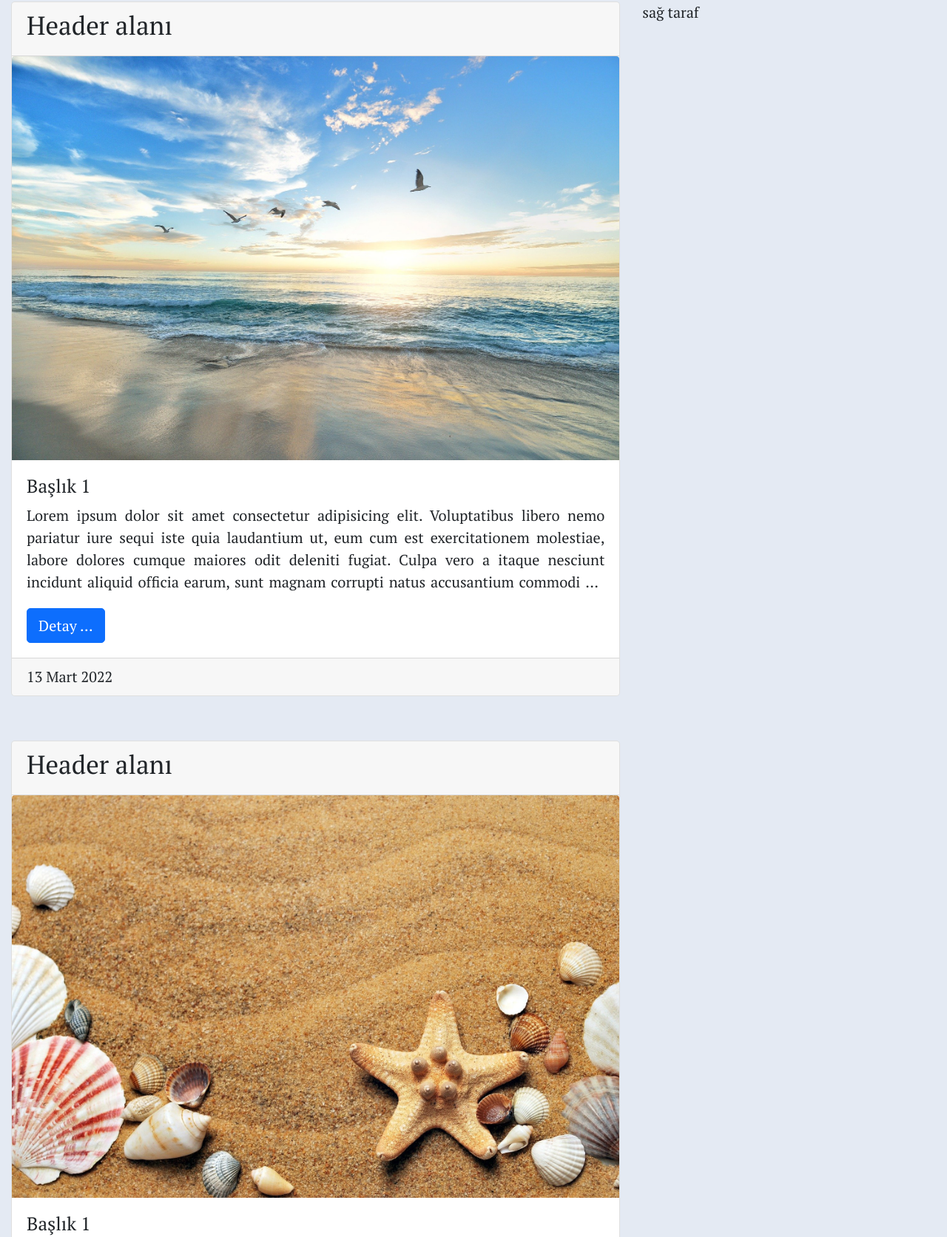
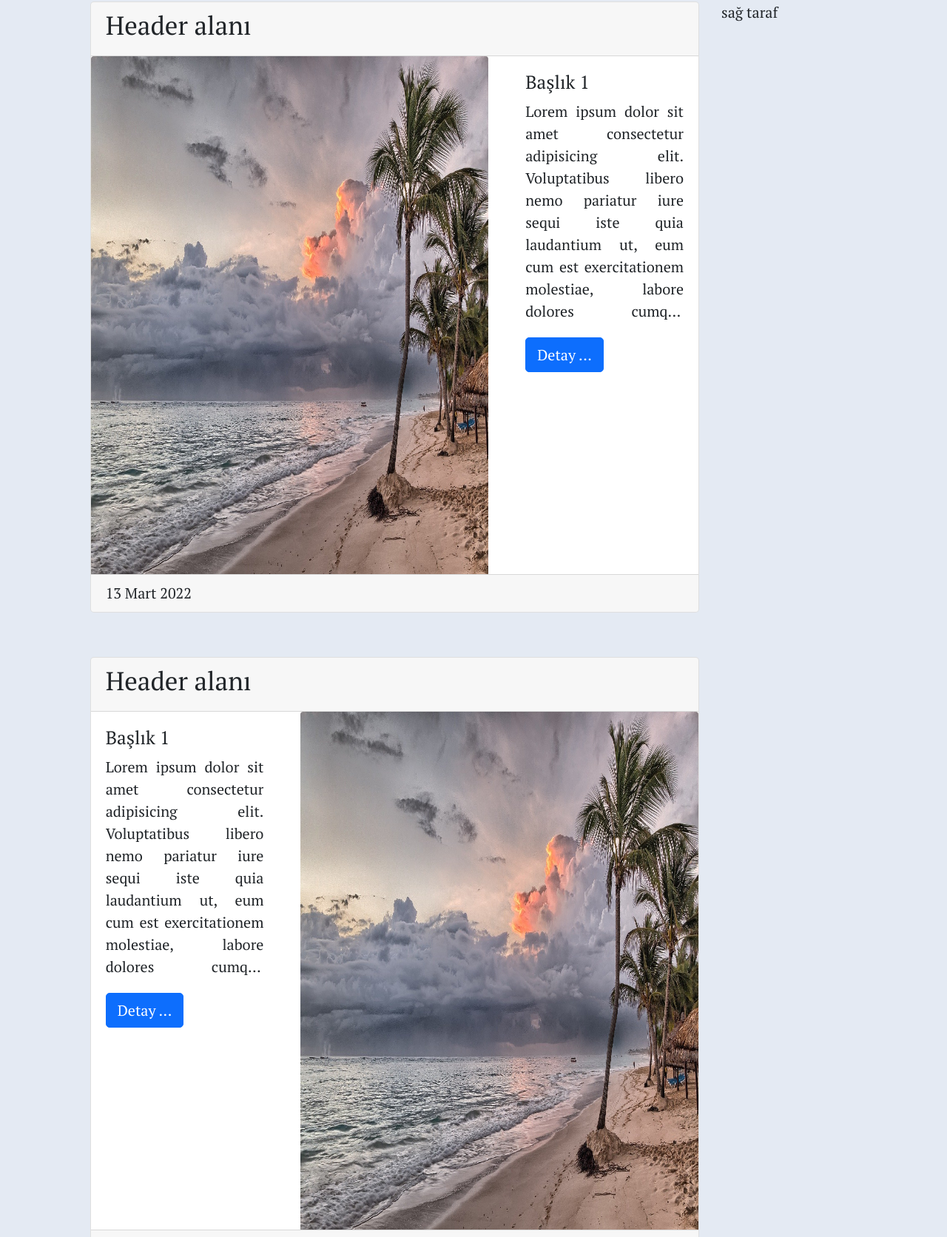
Before and after one commit to hamitmizrak/ecodation_blog, a plain HTML site: page frontend/index.html in a window 1280 px wide. Shown: the part 858-2530 px from the top of the page at 74% size. Drawn offline with nearby package versions, Linux system fonts and the light colour scheme.

Commit message:
main pictures

```diff
--- a/frontend/index.html
+++ b/frontend/index.html
@@ -155,23 +155,33 @@
     <!-- main start -->
     <main class="container-fluid">
         <div class="row">
+            <div class="col-md-1 mt-5">
+            </div>
+
             <!-- sol taraf -->
             <div class="col-md-8 mt-5">
                 <div class="card mb-5">
                     <div class="card-header">
                         <h3>Header alanı</h3>
                     </div>
-                    <img src="img/beach-gb20ac2aa8_1920.jpg" alt="" class="card-img-top">
+                    <div class="row">
+                        <div class="col-md-8">
+                            <img src="img/beach-g78273bab5_1920.jpg" alt="" class="card-img-top">
+                        </div>
+                        <div class="col-md-4">
                             <div class="card-body">
                                 <h5 class="card-title">Başlık 1</h5>
-                        <p class="card-text line-clamp4">
+                                <p class="card-text line-clamp10">
                                     Lorem ipsum dolor sit amet consectetur adipisicing elit. Voluptatibus libero nemo pariatur iure sequi iste quia laudantium ut, eum cum est exercitationem molestiae, labore dolores cumque maiores odit deleniti fugiat. Culpa vero a itaque nesciunt incidunt
-                            aliquid officia earum, sunt magnam corrupti natus accusantium commodi est inventore totam vitae! Quisquam dolorum consectetur veniam magni, quo veritatis porro ipsam. Quidem, est? Fugiat blanditiis sequi nisi? Harum fuga impedit,
-                            expedita unde consequuntur quisquam. Ea dolore aperiam asperiores ipsam numquam, sunt, recusandae, voluptatibus repellat quam mollitia rem cumque velit ullam at voluptatum magni. Quisquam odit vitae unde tempora rem nihil dolore
-                            laudantium sequi a, eius reiciendis vero iure soluta, obcaecati ducimus accusantium dolorum asperiores consequatur aperiam eum veniam esse mollitia facilis. Neque, recusandae.
+                                    aliquid officia earum, sunt magnam corrupti natus accusantium commodi est inventore totam vitae! Quisquam dolorum consectetur veniam magni, quo veritatis porro ipsam. Quidem, est? Fugiat blanditiis sequi nisi? Harum
+                                    fuga impedit, expedita unde consequuntur quisquam. Ea dolore aperiam asperiores ipsam numquam, sunt, recusandae, voluptatibus repellat quam mollitia rem cumque velit ullam at voluptatum magni. Quisquam odit vitae unde
+                                    tempora rem nihil dolore laudantium sequi a, eius reiciendis vero iure soluta, obcaecati ducimus accusantium dolorum asperiores consequatur aperiam eum veniam esse mollitia facilis. Neque, recusandae.
                                 </p>
                                 <button class="btn btn-primary">Detay ...</button>
                             </div>
+                        </div>
+                    </div>
+
                     <div class="card-footer"> 13 Mart 2022</div>
                 </div>
 
@@ -179,17 +189,25 @@
                     <div class="card-header">
                         <h3>Header alanı</h3>
                     </div>
-                    <img src="img/seashells-g57d230491_1920.jpg" alt="" class="card-img-top">
+                    <div class="row">
+
+                        <div class="col-md-4">
                             <div class="card-body">
                                 <h5 class="card-title">Başlık 1</h5>
-                        <p class="card-text line-clamp4">
+                                <p class="card-text line-clamp10">
                                     Lorem ipsum dolor sit amet consectetur adipisicing elit. Voluptatibus libero nemo pariatur iure sequi iste quia laudantium ut, eum cum est exercitationem molestiae, labore dolores cumque maiores odit deleniti fugiat. Culpa vero a itaque nesciunt incidunt
-                            aliquid officia earum, sunt magnam corrupti natus accusantium commodi est inventore totam vitae! Quisquam dolorum consectetur veniam magni, quo veritatis porro ipsam. Quidem, est? Fugiat blanditiis sequi nisi? Harum fuga impedit,
-                            expedita unde consequuntur quisquam. Ea dolore aperiam asperiores ipsam numquam, sunt, recusandae, voluptatibus repellat quam mollitia rem cumque velit ullam at voluptatum magni. Quisquam odit vitae unde tempora rem nihil dolore
-                            laudantium sequi a, eius reiciendis vero iure soluta, obcaecati ducimus accusantium dolorum asperiores consequatur aperiam eum veniam esse mollitia facilis. Neque, recusandae.
+                                    aliquid officia earum, sunt magnam corrupti natus accusantium commodi est inventore totam vitae! Quisquam dolorum consectetur veniam magni, quo veritatis porro ipsam. Quidem, est? Fugiat blanditiis sequi nisi? Harum
+                                    fuga impedit, expedita unde consequuntur quisquam. Ea dolore aperiam asperiores ipsam numquam, sunt, recusandae, voluptatibus repellat quam mollitia rem cumque velit ullam at voluptatum magni. Quisquam odit vitae unde
+                                    tempora rem nihil dolore laudantium sequi a, eius reiciendis vero iure soluta, obcaecati ducimus accusantium dolorum asperiores consequatur aperiam eum veniam esse mollitia facilis. Neque, recusandae.
                                 </p>
                                 <button class="btn btn-primary">Detay ...</button>
                             </div>
+                        </div>
+                        <div class="col-md-8">
+                            <img src="img/beach-g78273bab5_1920.jpg" alt="" class="card-img-top">
+                        </div>
+                    </div>
+
                     <div class="card-footer"> 13 Mart 2022</div>
                 </div>
 
@@ -198,17 +216,24 @@
                     <div class="card-header">
                         <h3>Header alanı</h3>
                     </div>
+                    <div class="row">
+                        <div class="col-md-8">
                             <img src="img/beach-g78273bab5_1920.jpg" alt="" class="card-img-top">
+                        </div>
+                        <div class="col-md-4">
                             <div class="card-body">
                                 <h5 class="card-title">Başlık 1</h5>
-                        <p class="card-text line-clamp4">
+                                <p class="card-text line-clamp10">
                                     Lorem ipsum dolor sit amet consectetur adipisicing elit. Voluptatibus libero nemo pariatur iure sequi iste quia laudantium ut, eum cum est exercitationem molestiae, labore dolores cumque maiores odit deleniti fugiat. Culpa vero a itaque nesciunt incidunt
-                            aliquid officia earum, sunt magnam corrupti natus accusantium commodi est inventore totam vitae! Quisquam dolorum consectetur veniam magni, quo veritatis porro ipsam. Quidem, est? Fugiat blanditiis sequi nisi? Harum fuga impedit,
-                            expedita unde consequuntur quisquam. Ea dolore aperiam asperiores ipsam numquam, sunt, recusandae, voluptatibus repellat quam mollitia rem cumque velit ullam at voluptatum magni. Quisquam odit vitae unde tempora rem nihil dolore
-                            laudantium sequi a, eius reiciendis vero iure soluta, obcaecati ducimus accusantium dolorum asperiores consequatur aperiam eum veniam esse mollitia facilis. Neque, recusandae.
+                                    aliquid officia earum, sunt magnam corrupti natus accusantium commodi est inventore totam vitae! Quisquam dolorum consectetur veniam magni, quo veritatis porro ipsam. Quidem, est? Fugiat blanditiis sequi nisi? Harum
+                                    fuga impedit, expedita unde consequuntur quisquam. Ea dolore aperiam asperiores ipsam numquam, sunt, recusandae, voluptatibus repellat quam mollitia rem cumque velit ullam at voluptatum magni. Quisquam odit vitae unde
+                                    tempora rem nihil dolore laudantium sequi a, eius reiciendis vero iure soluta, obcaecati ducimus accusantium dolorum asperiores consequatur aperiam eum veniam esse mollitia facilis. Neque, recusandae.
                                 </p>
                                 <button class="btn btn-primary">Detay ...</button>
                             </div>
+                        </div>
+                    </div>
+
                     <div class="card-footer"> 13 Mart 2022</div>
                 </div>
 
@@ -216,17 +241,24 @@
                     <div class="card-header">
                         <h3>Header alanı</h3>
                     </div>
-                    <img src="img/beach-gb20ac2aa8_1920.jpg" alt="" class="card-img-top">
+                    <div class="row">
+                        <div class="col-md-8">
+                            <img src="img/beach-g78273bab5_1920.jpg" alt="" class="card-img-top">
+                        </div>
+                        <div class="col-md-4">
                             <div class="card-body">
                                 <h5 class="card-title">Başlık 1</h5>
-                        <p class="card-text line-clamp4">
+                                <p class="card-text line-clamp10">
                                     Lorem ipsum dolor sit amet consectetur adipisicing elit. Voluptatibus libero nemo pariatur iure sequi iste quia laudantium ut, eum cum est exercitationem molestiae, labore dolores cumque maiores odit deleniti fugiat. Culpa vero a itaque nesciunt incidunt
-                            aliquid officia earum, sunt magnam corrupti natus accusantium commodi est inventore totam vitae! Quisquam dolorum consectetur veniam magni, quo veritatis porro ipsam. Quidem, est? Fugiat blanditiis sequi nisi? Harum fuga impedit,
-                            expedita unde consequuntur quisquam. Ea dolore aperiam asperiores ipsam numquam, sunt, recusandae, voluptatibus repellat quam mollitia rem cumque velit ullam at voluptatum magni. Quisquam odit vitae unde tempora rem nihil dolore
-                            laudantium sequi a, eius reiciendis vero iure soluta, obcaecati ducimus accusantium dolorum asperiores consequatur aperiam eum veniam esse mollitia facilis. Neque, recusandae.
+                                    aliquid officia earum, sunt magnam corrupti natus accusantium commodi est inventore totam vitae! Quisquam dolorum consectetur veniam magni, quo veritatis porro ipsam. Quidem, est? Fugiat blanditiis sequi nisi? Harum
+                                    fuga impedit, expedita unde consequuntur quisquam. Ea dolore aperiam asperiores ipsam numquam, sunt, recusandae, voluptatibus repellat quam mollitia rem cumque velit ullam at voluptatum magni. Quisquam odit vitae unde
+                                    tempora rem nihil dolore laudantium sequi a, eius reiciendis vero iure soluta, obcaecati ducimus accusantium dolorum asperiores consequatur aperiam eum veniam esse mollitia facilis. Neque, recusandae.
                                 </p>
                                 <button class="btn btn-primary">Detay ...</button>
                             </div>
+                        </div>
+                    </div>
+
                     <div class="card-footer"> 13 Mart 2022</div>
                 </div>
 
@@ -238,7 +270,7 @@
                     <img src="img/stork-g97b435812_1920.jpg" alt="" class="card-img-top">
                     <div class="card-body">
                         <h5 class="card-title">Başlık 1</h5>
-                        <p class="card-text line-clamp4">
+                        <p class="card-text line-clamp10">
                             Lorem ipsum dolor sit amet consectetur adipisicing elit. Voluptatibus libero nemo pariatur iure sequi iste quia laudantium ut, eum cum est exercitationem molestiae, labore dolores cumque maiores odit deleniti fugiat. Culpa vero a itaque nesciunt incidunt
                             aliquid officia earum, sunt magnam corrupti natus accusantium commodi est inventore totam vitae! Quisquam dolorum consectetur veniam magni, quo veritatis porro ipsam. Quidem, est? Fugiat blanditiis sequi nisi? Harum fuga impedit,
                             expedita unde consequuntur quisquam. Ea dolore aperiam asperiores ipsam numquam, sunt, recusandae, voluptatibus repellat quam mollitia rem cumque velit ullam at voluptatum magni. Quisquam odit vitae unde tempora rem nihil dolore
@@ -252,7 +284,7 @@
                 </div>
             </div>
             <!-- sağ taraf -->
-            <div class="col-md-4 mt-5">sağ taraf</div>
+            <div class="col-md-3 mt-5">sağ taraf</div>
 
     </main>
     <!-- main start -->
--- a/frontend/style.css
+++ b/frontend/style.css
@@ -72,11 +72,18 @@ ul {
     overflow: hidden;
 }
 
+.line-clamp10 {
+    display: -webkit-box;
+    -webkit-line-clamp: 10;
+    -webkit-box-orient: vertical;
+    overflow: hidden;
+}
+
 
 /* header */
 
 header .jumbotron {
-    background-image: url(img/beach-gb20ac2aa8_1920.jpg);
+    background-image: url(img/beach-g78273bab5_1920.jpg);
     background-size: cover;
     background-position: 25% 50%;
     height: 40rem;
@@ -98,6 +105,10 @@ header .jumbotron {
     text-align: justify;
 }
 
+.card img {
+    height: 35rem;
+}
+
 
 /* footer*/
 
```
Lines whose indentation alone changed are shown as unchanged.
